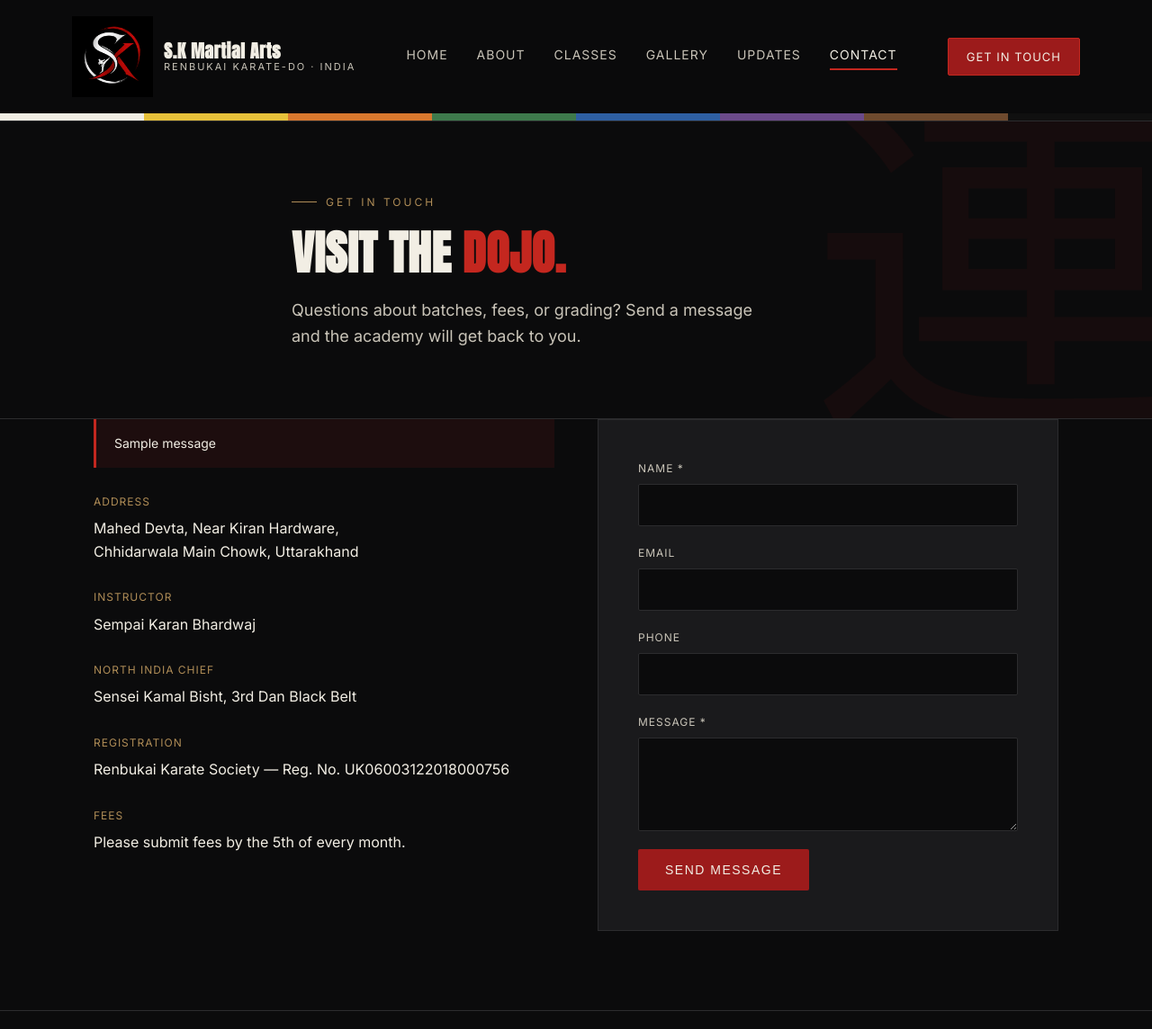
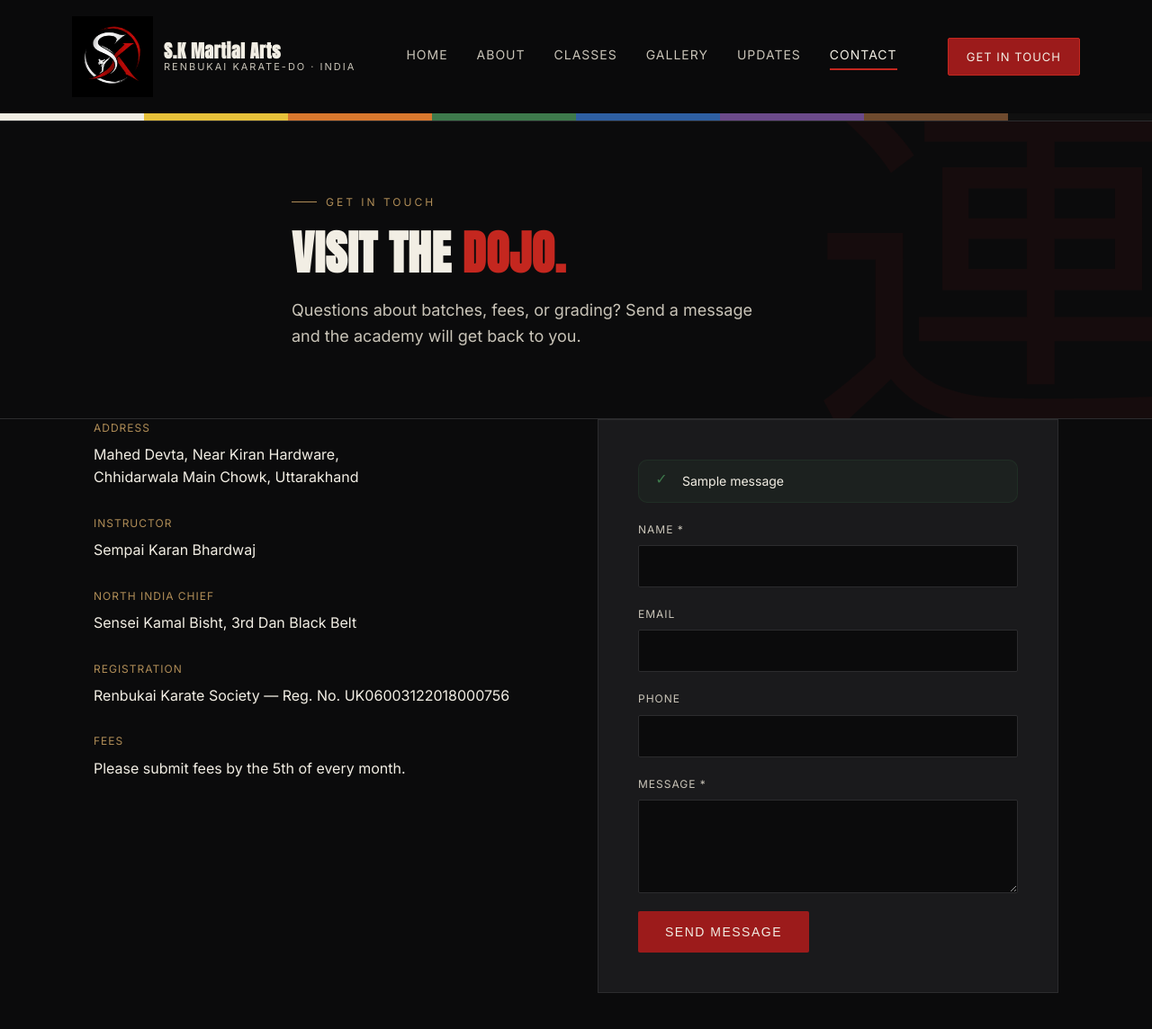
Before and after one commit to SAHIL-creator-Dev/sk-martial-arts-academy, a Django app: page /contact/ in a window 1280 px wide. Shown: the top 1144 px of the page at 90% size. Run offline with Django 5.2, Linux system fonts and the light colour scheme; tables that the repository leaves empty hold one stand-in row (values such as "Sample post"); one stand-in notice (Sample message) is shown.

Commit message:
Add contact email functionality, improve UI, update security, and refine website

```diff
--- a/core/views.py
+++ b/core/views.py
@@ -116,10 +116,12 @@ def contact(request):
             except Exception:
                 # Log for internal debugging but don't expose exceptions to site visitors
                 logging.exception("Failed to send contact form email")
-                messages.error(request, "An error occurred while sending your message. Please try again later.")
-                return redirect("contact")
+                # Show a user-friendly error message and preserve the form data/validation
+                messages.error(request, "❌ Sorry, we couldn't send your message at the moment. Please try again later.")
+                return render(request, "core/contact.html", {"form": form})
 
-            messages.success(request, "Message sent. We'll get back to you soon.")
+            # On successful send, use PRG and a friendly success message
+            messages.success(request, "✅ Thank you! Your message has been sent successfully. We will contact you soon.")
             return redirect("contact")
     else:
         form = ContactForm()
--- a/static/core/css/style.css
+++ b/static/core/css/style.css
@@ -537,6 +537,33 @@ section{padding:88px 0;}
   background:rgba(156,27,27,0.12);margin-bottom:28px;font-size:14px;
 }
 
+/* Form-specific alerts placed inside the form panel so feedback is visually associated with the form */
+.form-alerts{margin-bottom:20px}
+.form-alert{
+  display:flex;align-items:flex-start;gap:12px;
+  background:rgba(255,255,255,0.02);
+  border:1px solid rgba(255,255,255,0.04);
+  color:var(--bone);
+  padding:12px 14px;
+  border-radius:10px;
+  font-size:14px;
+}
+.form-alert__icon{font-size:16px;line-height:1;display:inline-block;width:22px;text-align:center}
+.form-alert__message{display:block}
+
+/* Success: subtle green accent */
+.form-alert--success{background:rgba(62,122,76,0.08);border-color:rgba(62,122,76,0.14)}
+.form-alert--success .form-alert__icon{color:var(--belt-green)}
+
+/* Error: subtle red accent */
+.form-alert--error{background:rgba(156,27,27,0.08);border-color:rgba(156,27,27,0.14)}
+.form-alert--error .form-alert__icon{color:var(--crimson-bright)}
+
+@media (max-width:640px){
+  .form-alert{padding:10px 12px;font-size:13px}
+  .form-alert__icon{font-size:15px}
+}
+
 /* Contact */
 .contact-grid{display:grid;grid-template-columns:1fr 1fr;gap:48px;}
 .info-block{margin-bottom:28px;}
--- a/templates/core/contact.html
+++ b/templates/core/contact.html
@@ -14,11 +14,6 @@
 <section style="padding-top:0;">
   <div class="wrap contact-grid">
     <div>
-      {% if messages %}
-        {% for message in messages %}
-          <div class="alert">{{ message }}</div>
-        {% endfor %}
-      {% endif %}
 
       <div class="info-block">
         <div class="label">Address</div>
@@ -44,6 +39,26 @@
 
     <form method="post" class="form-panel">
       {% csrf_token %}
+
+      {% if messages %}
+        <div class="form-alerts" aria-live="polite">
+          {% for message in messages %}
+            {% comment %}Message tags may contain multiple tags; check for 'success' or 'error' keywords{% endcomment %}
+            {% if message.tags %}
+              {% if 'success' in message.tags %}
+                <div class="form-alert form-alert--success"><span class="form-alert__icon">&#10003;</span><span class="form-alert__message">{{ message }}</span></div>
+              {% elif 'error' in message.tags %}
+                <div class="form-alert form-alert--error"><span class="form-alert__icon">&#9888;</span><span class="form-alert__message">{{ message }}</span></div>
+              {% else %}
+                <div class="form-alert"><span class="form-alert__message">{{ message }}</span></div>
+              {% endif %}
+            {% else %}
+              <div class="form-alert"><span class="form-alert__message">{{ message }}</span></div>
+            {% endif %}
+          {% endfor %}
+        </div>
+      {% endif %}
+
       <div class="field full">
         <label for="{{ form.name.id_for_label }}">Name *</label>
         {{ form.name }}
```
